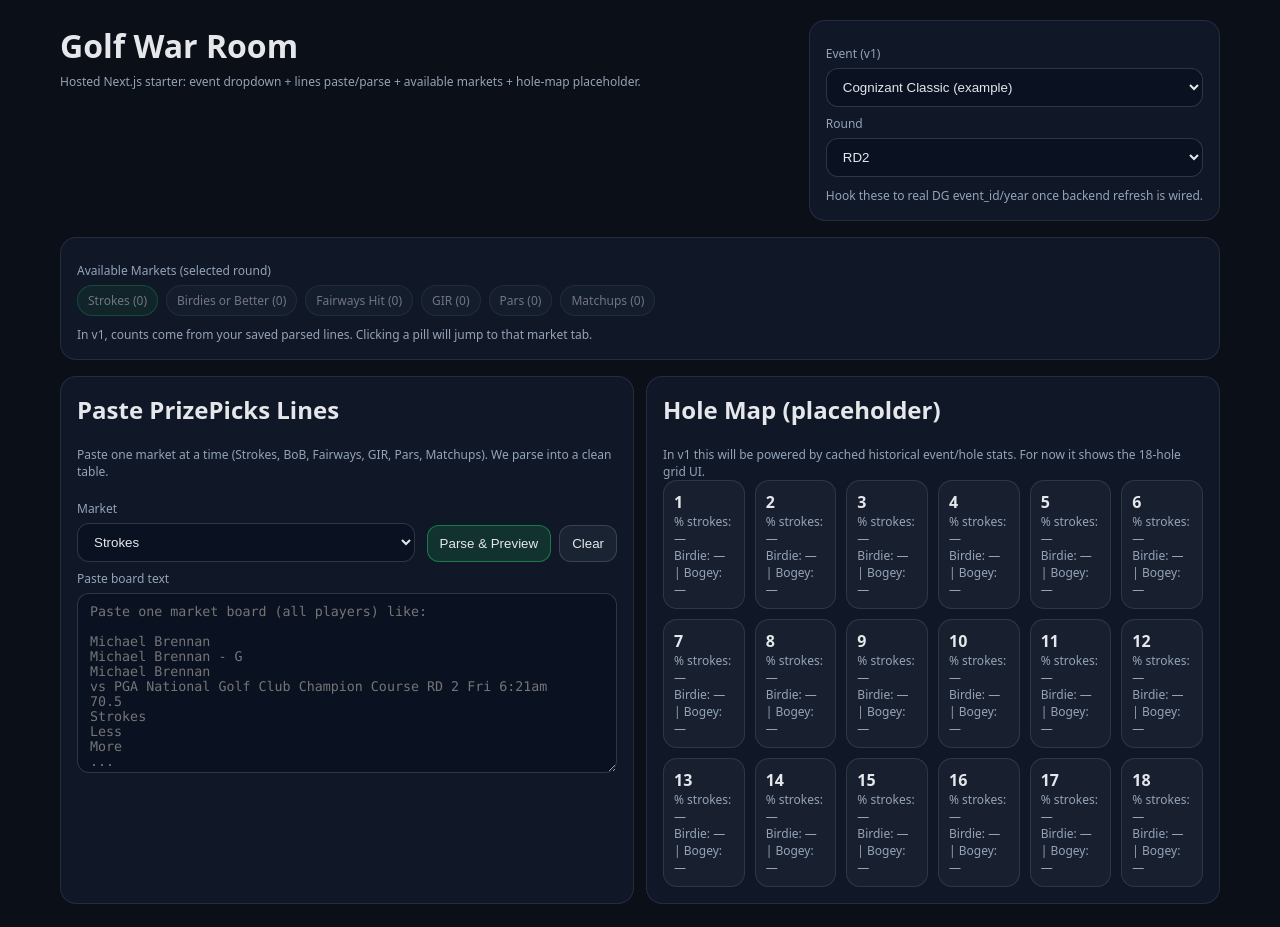
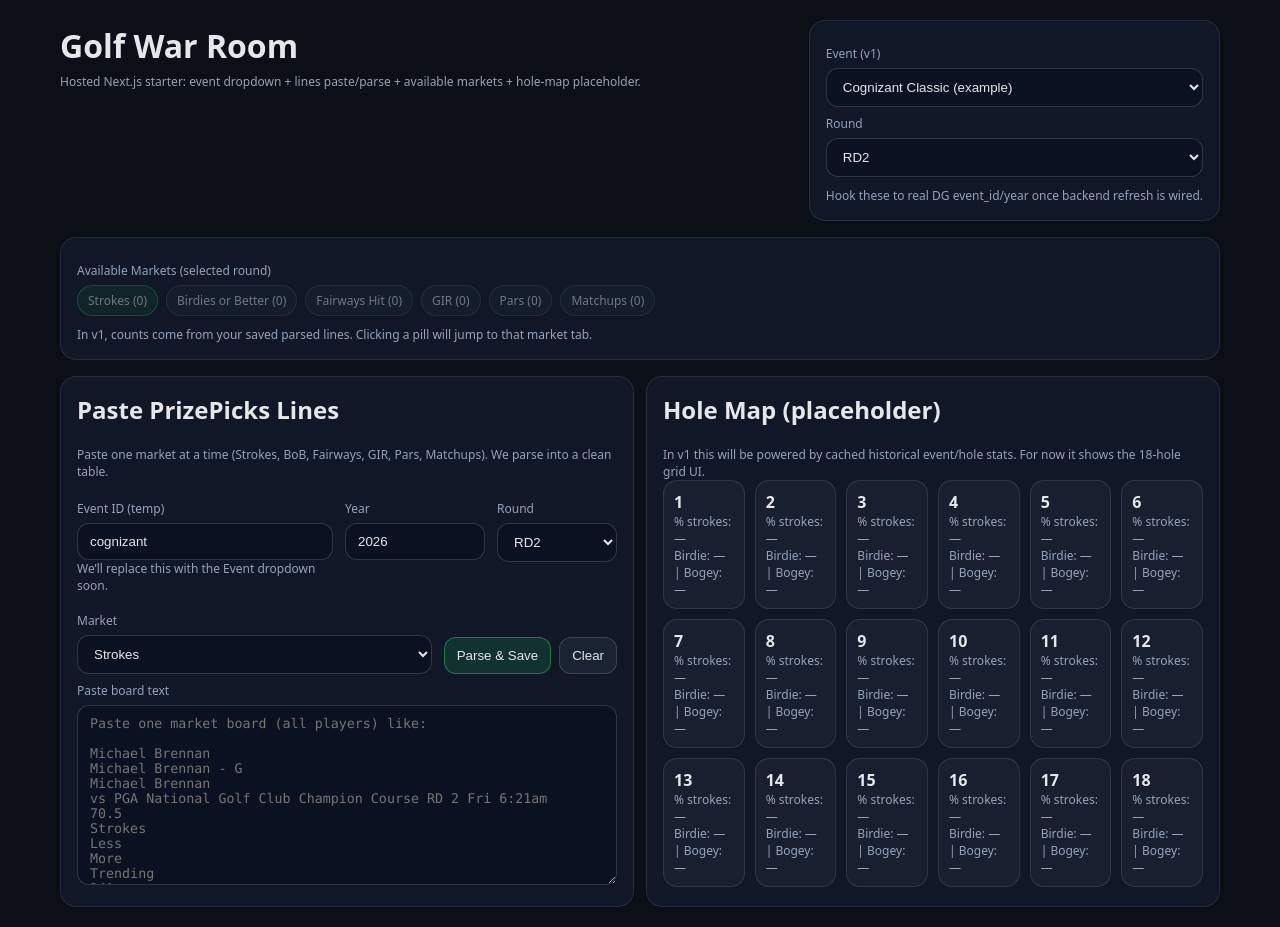
Before and after one commit to memmer27/golf-war-room, a Next.js app: page / in a window 1280 px wide. Built offline with nearby package versions, Linux system fonts and the light colour scheme.

Commit message:
Update LinesPastePanel.tsx

```diff
--- a/components/LinesPastePanel.tsx
+++ b/components/LinesPastePanel.tsx
@@ -26,15 +26,35 @@ export default function LinesPastePanel() {
   const [rows, setRows] = useState<ParsedRow[]>([]);
   const [errors, setErrors] = useState<string[]>([]);
   const [loading, setLoading] = useState(false);
+  const [status, setStatus] = useState<string>('');
+
+  // Temporary manual keys (we'll wire event dropdown later)
+  const [eventId, setEventId] = useState('cognizant');
+  const [year, setYear] = useState<number>(new Date().getFullYear());
+  const [round, setRound] = useState<number>(2);
 
   const placeholder = useMemo(() => (
-`Paste one market board (all players) like:\n\nMichael Brennan\nMichael Brennan - G\nMichael Brennan\nvs PGA National Golf Club Champion Course RD 2 Fri 6:21am\n70.5\nStrokes\nLess\nMore\n...`
+`Paste one market board (all players) like:
+
+Michael Brennan
+Michael Brennan - G
+Michael Brennan
+vs PGA National Golf Club Champion Course RD 2 Fri 6:21am
+70.5
+Strokes
+Less
+More
+Trending
+241
+...`
   ), []);
 
-  async function parse() {
+  async function parseAndSave() {
     setLoading(true);
     setErrors([]);
+    setStatus('');
     try {
+      // 1) Parse
       const res = await fetch('/api/lines/parse', {
         method: 'POST',
         headers: { 'Content-Type': 'application/json' },
@@ -42,9 +62,36 @@ export default function LinesPastePanel() {
       });
       const json = await res.json();
       if (!res.ok) throw new Error(json?.error ?? 'Parse failed');
-      setRows(json.rows ?? []);
+
+      const parsedRows: ParsedRow[] = json.rows ?? [];
+      setRows(parsedRows);
       setErrors(json.unparsed ?? []);
+
+      if (parsedRows.length === 0) {
+        setStatus('No rows parsed (nothing to save).');
+        return;
+      }
+
+      // 2) Save to Supabase (server-side)
+      const saveRes = await fetch('/api/lines/save', {
+        method: 'POST',
+        headers: { 'Content-Type': 'application/json' },
+        body: JSON.stringify({
+          event_id: eventId,
+          year,
+          round,
+          market,
+          rows: parsedRows,
+          source: 'prizepicks'
+        })
+      });
+
+      const saveJson = await saveRes.json();
+      if (!saveRes.ok) throw new Error(saveJson?.error ?? 'Save failed');
+
+      setStatus(`✅ Saved ${saveJson.saved ?? parsedRows.length} rows for ${eventId} ${year} RD${round} (${market}).`);
     } catch (e: any) {
+      setStatus('');
       setErrors([String(e?.message ?? e)]);
     } finally {
       setLoading(false);
@@ -52,19 +99,66 @@ export default function LinesPastePanel() {
   }
 
   return (
-    <div style={{marginTop:12}}>
+    <div style={{ marginTop: 12 }}>
+      {/* Event/Year/Round (temporary manual inputs) */}
+      <div className="row" style={{ marginBottom: 10 }}>
+        <div style={{ flex: 1, minWidth: 220 }}>
+          <div className="label">Event ID (temp)</div>
+          <input
+            className="input"
+            value={eventId}
+            onChange={(e) => setEventId(e.target.value)}
+            placeholder="cognizant"
+          />
+          <div className="small">We’ll replace this with the Event dropdown soon.</div>
+        </div>
+
+        <div style={{ width: 140 }}>
+          <div className="label">Year</div>
+          <input
+            className="input"
+            type="number"
+            value={year}
+            onChange={(e) => setYear(Number(e.target.value))}
+          />
+        </div>
+
+        <div style={{ width: 120 }}>
+          <div className="label">Round</div>
+          <select className="input" value={String(round)} onChange={(e) => setRound(Number(e.target.value))}>
+            <option value="1">RD1</option>
+            <option value="2">RD2</option>
+            <option value="3">RD3</option>
+            <option value="4">RD4</option>
+          </select>
+        </div>
+      </div>
+
+      {/* Market + Buttons */}
       <div className="row">
-        <div style={{flex:1, minWidth:240}}>
+        <div style={{ flex: 1, minWidth: 240 }}>
           <div className="label">Market</div>
           <select className="input" value={market} onChange={(e) => setMarket(e.target.value)}>
-            {MARKETS.map(m => <option key={m.key} value={m.key}>{m.label}</option>)}
+            {MARKETS.map((m) => (
+              <option key={m.key} value={m.key}>
+                {m.label}
+              </option>
+            ))}
           </select>
         </div>
-        <div style={{display:'flex', alignItems:'flex-end', gap:8}}>
-          <button className="btn btnPrimary" onClick={parse} disabled={loading || !raw.trim()}>
-            {loading ? 'Parsing…' : 'Parse & Preview'}
+        <div style={{ display: 'flex', alignItems: 'flex-end', gap: 8 }}>
+          <button className="btn btnPrimary" onClick={parseAndSave} disabled={loading || !raw.trim()}>
+            {loading ? 'Working…' : 'Parse & Save'}
           </button>
-          <button className="btn" onClick={() => { setRaw(''); setRows([]); setErrors([]); }}>
+          <button
+            className="btn"
+            onClick={() => {
+              setRaw('');
+              setRows([]);
+              setErrors([]);
+              setStatus('');
+            }}
+          >
             Clear
           </button>
         </div>
@@ -73,14 +167,20 @@ export default function LinesPastePanel() {
       <div className="label">Paste board text</div>
       <textarea
         className="input"
-        style={{minHeight:180, fontFamily:'ui-monospace, SFMono-Regular, Menlo, Monaco, Consolas, monospace'}}
+        style={{ minHeight: 180, fontFamily: 'ui-monospace, SFMono-Regular, Menlo, Monaco, Consolas, monospace' }}
         value={raw}
         onChange={(e) => setRaw(e.target.value)}
         placeholder={placeholder}
       />
 
+      {status && (
+        <div style={{ marginTop: 10 }} className="small">
+          {status}
+        </div>
+      )}
+
       {rows.length > 0 && (
-        <div style={{marginTop:14}}>
+        <div style={{ marginTop: 14 }}>
           <div className="label">Parsed rows ({rows.length})</div>
           <table className="table">
             <thead>
@@ -108,23 +208,23 @@ export default function LinesPastePanel() {
           </table>
 
           {errors.length > 0 && (
-            <div style={{marginTop:12}}>
+            <div style={{ marginTop: 12 }}>
               <div className="label">Unparsed / warnings</div>
               <ul className="small">
-                {errors.slice(0, 12).map((x, idx) => <li key={idx}>{x}</li>)}
+                {errors.slice(0, 12).map((x, idx) => (
+                  <li key={idx}>{x}</li>
+                ))}
               </ul>
             </div>
           )}
-
-          <div className="small" style={{marginTop:10}}>
-            Next step (v1): Save parsed rows to Supabase keyed by event_id/year/round/market.
-          </div>
         </div>
       )}
 
       {rows.length === 0 && errors.length > 0 && (
-        <div style={{marginTop:12}} className="small">
-          {errors.map((x, i) => <div key={i}>⚠ {x}</div>)}
+        <div style={{ marginTop: 12 }} className="small">
+          {errors.map((x, i) => (
+            <div key={i}>⚠ {x}</div>
+          ))}
         </div>
       )}
     </div>
```
